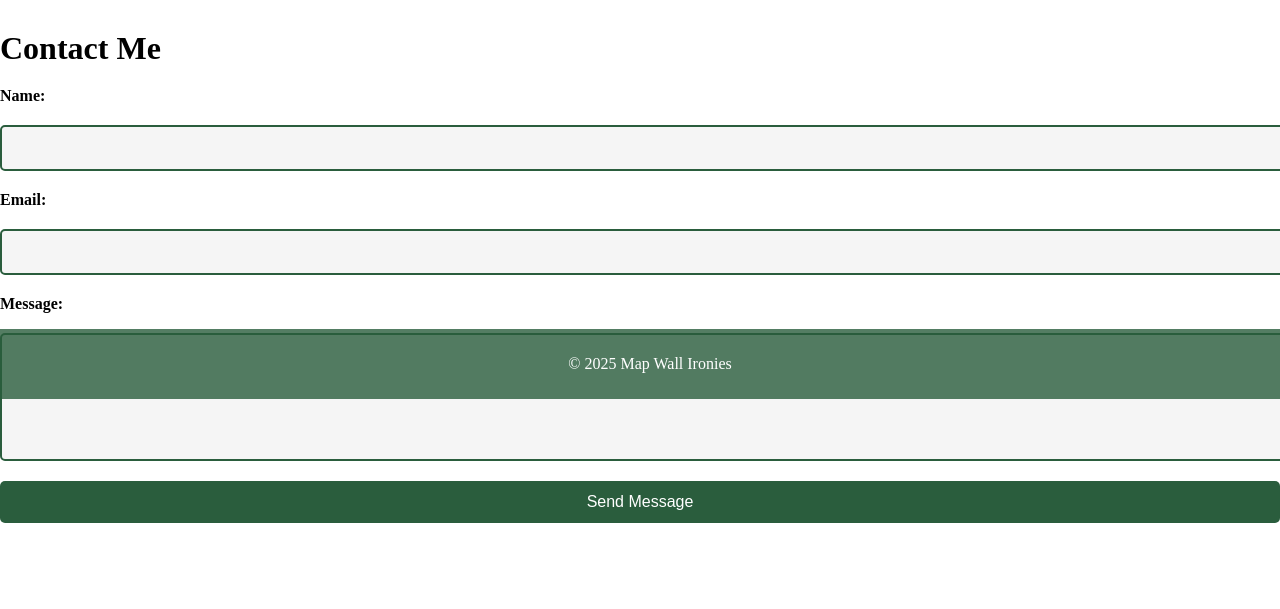
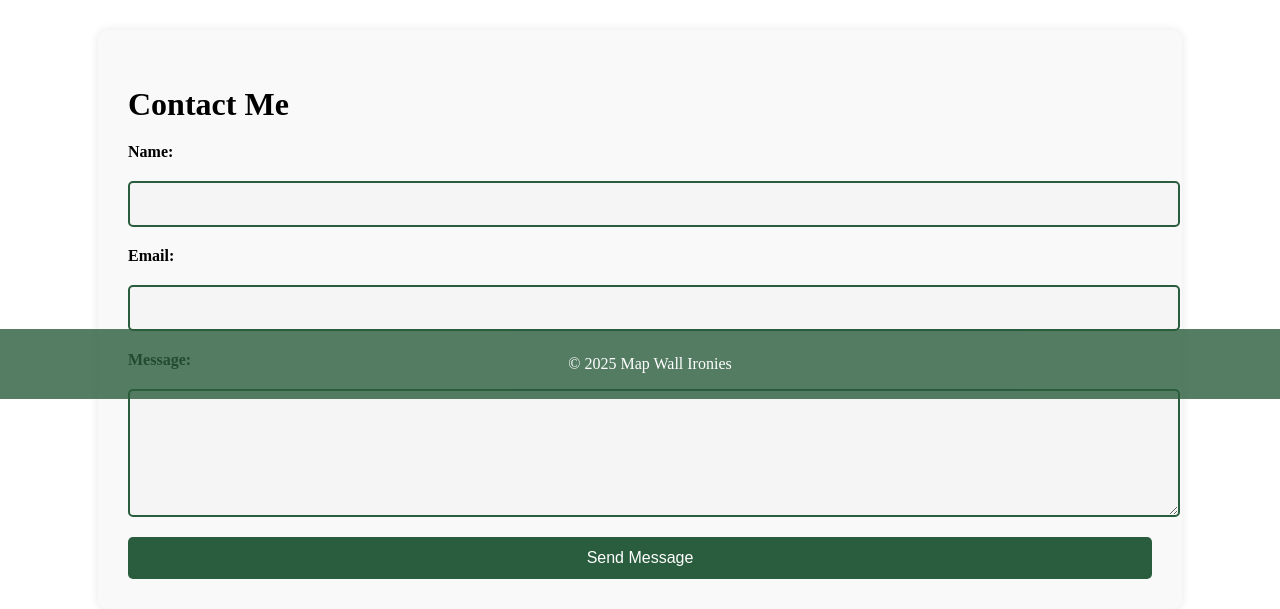
Before and after one commit to mapwallironies/mapwallironies.github.io, a Jekyll site: the page built from about.md, in a window 1280 px wide. Shown: the part 501-1110 px from the top of the page. Built offline with Jekyll 4.4.1, drawn with Linux system fonts in a browser that asks for light colours; before the commit the page ends 1024 px from its top, so only the background shows below that.

Commit message:
Update custom.css

```diff
--- a/assets/css/custom.css
+++ b/assets/css/custom.css
@@ -134,6 +134,13 @@ header {
 /* Contact Section */
 .contact {
     margin-top: 50px;
+    max-width: 80%;  /* Limit width to keep it in line with the About section */
+    margin-left: auto;
+    margin-right: auto;
+    padding: 30px;
+    background-color: #f9f9f9;
+    border-radius: 10px;
+    box-shadow: 0px 0px 10px rgba(0, 0, 0, 0.1);
 }
 
 .contact h2 {
```
